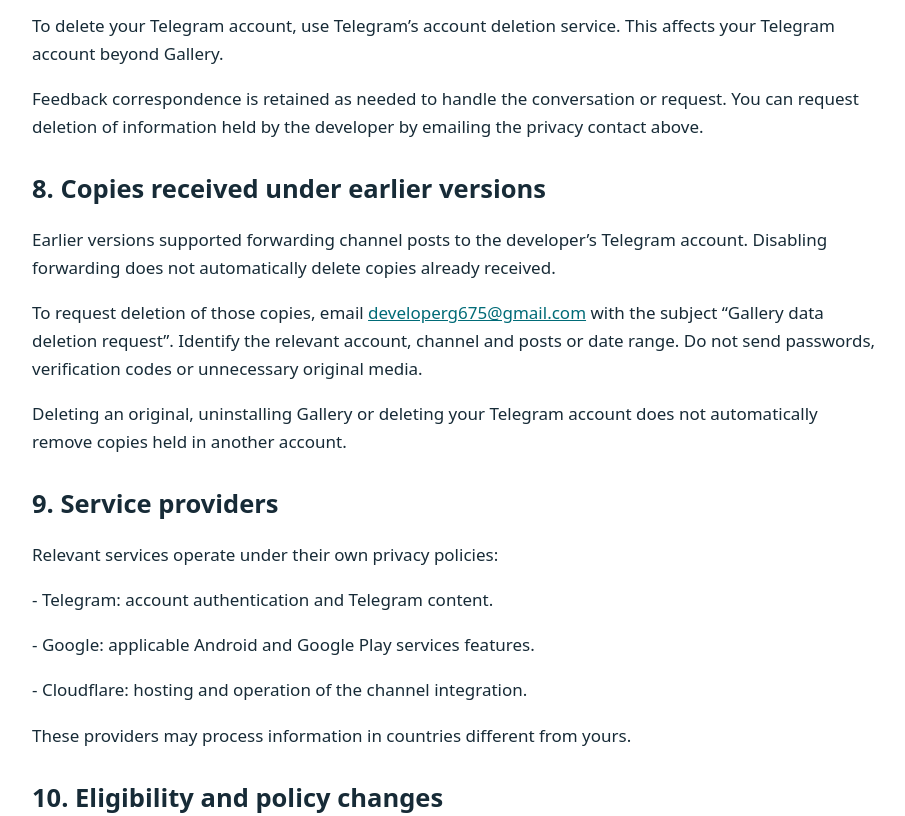
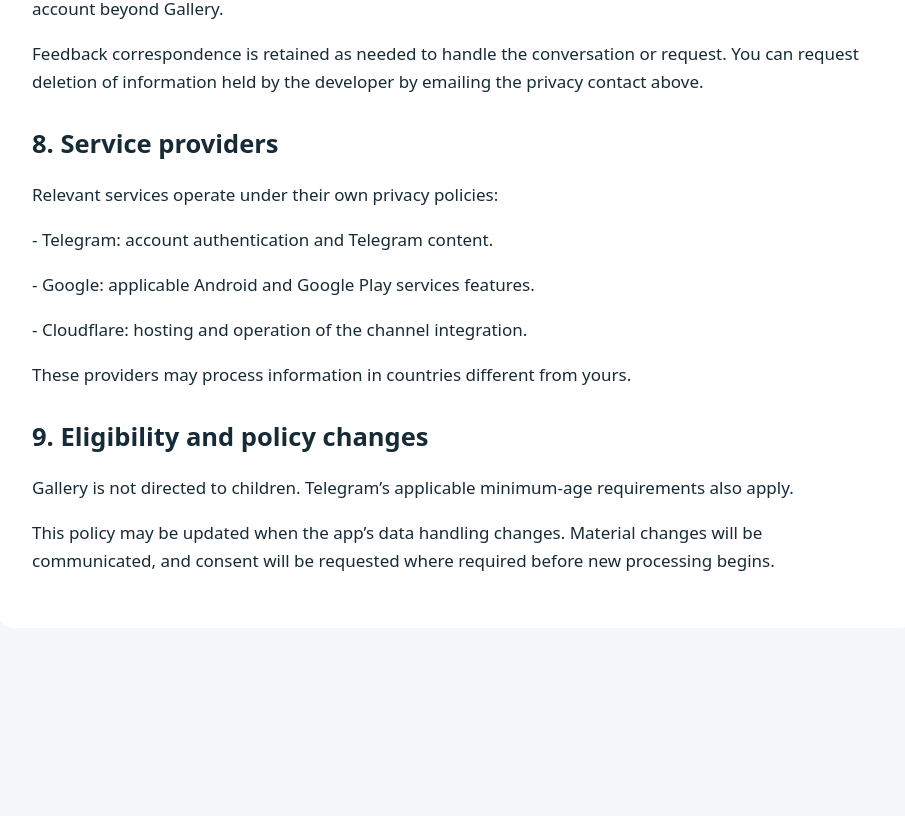
Before and after one commit to meridian-max/gallery-downloads, a plain HTML site: page privacy/index.html in a window 1280 px wide. Shown: the part 2540-3356 px from the top of the page, without its empty margins (183-1088 px from the left). After the commit the page ends 3208 px from the top, so only its background shows below. Drawn offline with Linux system fonts and the light colour scheme.

Commit message:
Remove historical forwarding wording from privacy policy

```diff
--- a/privacy/index.html
+++ b/privacy/index.html
@@ -21,7 +21,6 @@
 <h2>4. Connected channels</h2>
 <p>Gallery uses a channel helper bot to identify connected Telegram channels. It reads accessible channel history through your signed-in Telegram account. Folder sync can create or reuse eligible private channels and add the helper with the permissions required for that connection.</p>
 <p>A Cloudflare-hosted integration processes Telegram updates associated with the helper. Depending on Telegram permissions and configuration, these updates can include channel identifiers, names, membership changes, channel posts, captions and media identifiers.</p>
-<p>The integration does not forward new channel posts or media to the developer’s Telegram account.</p>
 <h2>5. App lock and Secure Folder</h2>
 <p>App lock and Secure Folder restrict access within Gallery. They do not remove or protect originals displayed in Telegram or other phone gallery applications.</p>
 <p>Fingerprint authentication uses Android’s biometric system. Gallery does not receive fingerprint images or biometric templates.</p>
@@ -35,17 +34,13 @@
 <p>Removing a channel from Gallery hides it without deleting Telegram content. Confirmed deletion actions can remove phone files and Telegram media. Permanently deleting an associated folder can delete its entire Telegram channel after confirmation. Android may request approval before deleting phone originals.</p>
 <p>To delete your Telegram account, use Telegram’s account deletion service. This affects your Telegram account beyond Gallery.</p>
 <p>Feedback correspondence is retained as needed to handle the conversation or request. You can request deletion of information held by the developer by emailing the privacy contact above.</p>
-<h2>8. Copies received under earlier versions</h2>
-<p>Earlier versions supported forwarding channel posts to the developer’s Telegram account. Disabling forwarding does not automatically delete copies already received.</p>
-<p>To request deletion of those copies, email <a href="mailto:developerg675@gmail.com?subject=Gallery%20data%20deletion%20request">developerg675@gmail.com</a> with the subject “Gallery data deletion request”. Identify the relevant account, channel and posts or date range. Do not send passwords, verification codes or unnecessary original media.</p>
-<p>Deleting an original, uninstalling Gallery or deleting your Telegram account does not automatically remove copies held in another account.</p>
-<h2>9. Service providers</h2>
+<h2>8. Service providers</h2>
 <p>Relevant services operate under their own privacy policies:</p>
 <p>- Telegram: account authentication and Telegram content.</p>
 <p>- Google: applicable Android and Google Play services features.</p>
 <p>- Cloudflare: hosting and operation of the channel integration.</p>
 <p>These providers may process information in countries different from yours.</p>
-<h2>10. Eligibility and policy changes</h2>
+<h2>9. Eligibility and policy changes</h2>
 <p>Gallery is not directed to children. Telegram’s applicable minimum-age requirements also apply.</p>
 <p>This policy may be updated when the app’s data handling changes. Material changes will be communicated, and consent will be requested where required before new processing begins.</p>
 </main></body></html>
```
